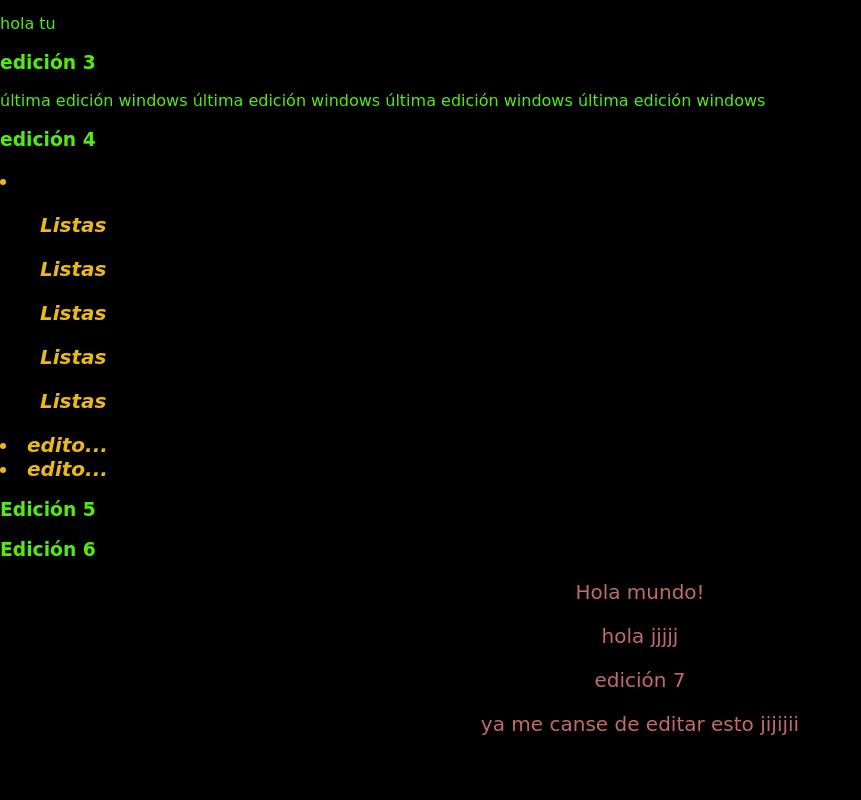
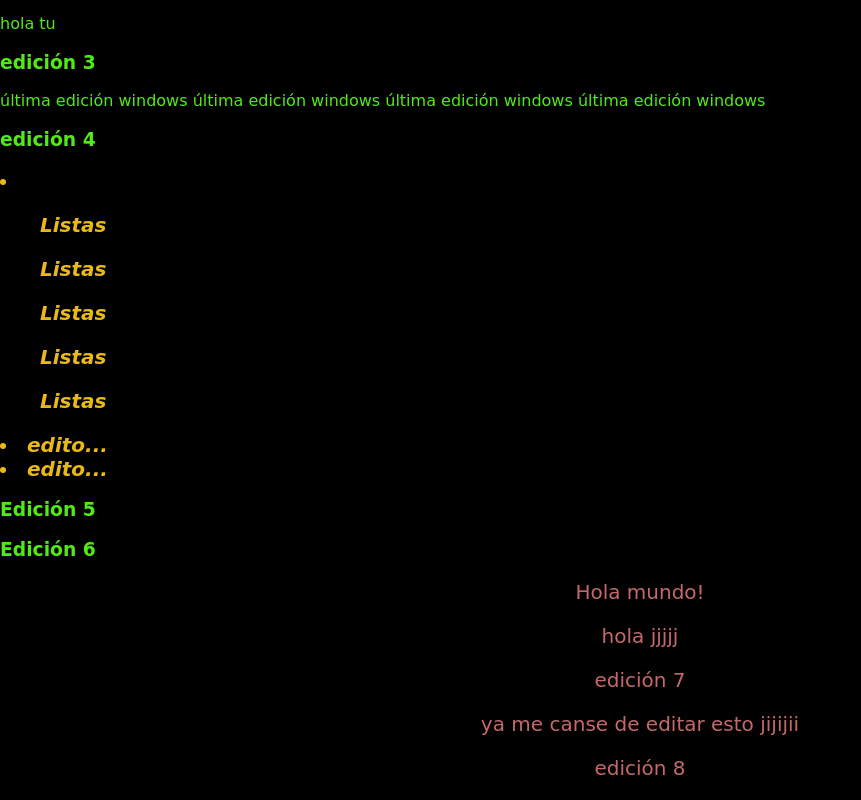
Before and after one commit to JonathanPaCruz/workspace.dev, a plain HTML site: page index.html in a window 1280 px wide. Shown: the part 444-1244 px from the top of the page, without its empty margins (0-861 px from the left). Before the commit the page ends 1200 px from the top, so only its background shows below. Drawn offline with Linux system fonts and the light colour scheme.

Commit message:
update index

```diff
--- a/index.html
+++ b/index.html
@@ -44,6 +44,7 @@
         <p>hola jjjjj</p>
         <p>edición 7</p>
         <p>ya me canse de editar esto jijijii</p>
+        <p>edición 8</p>
     </p>
 </body>
 </html>
```
